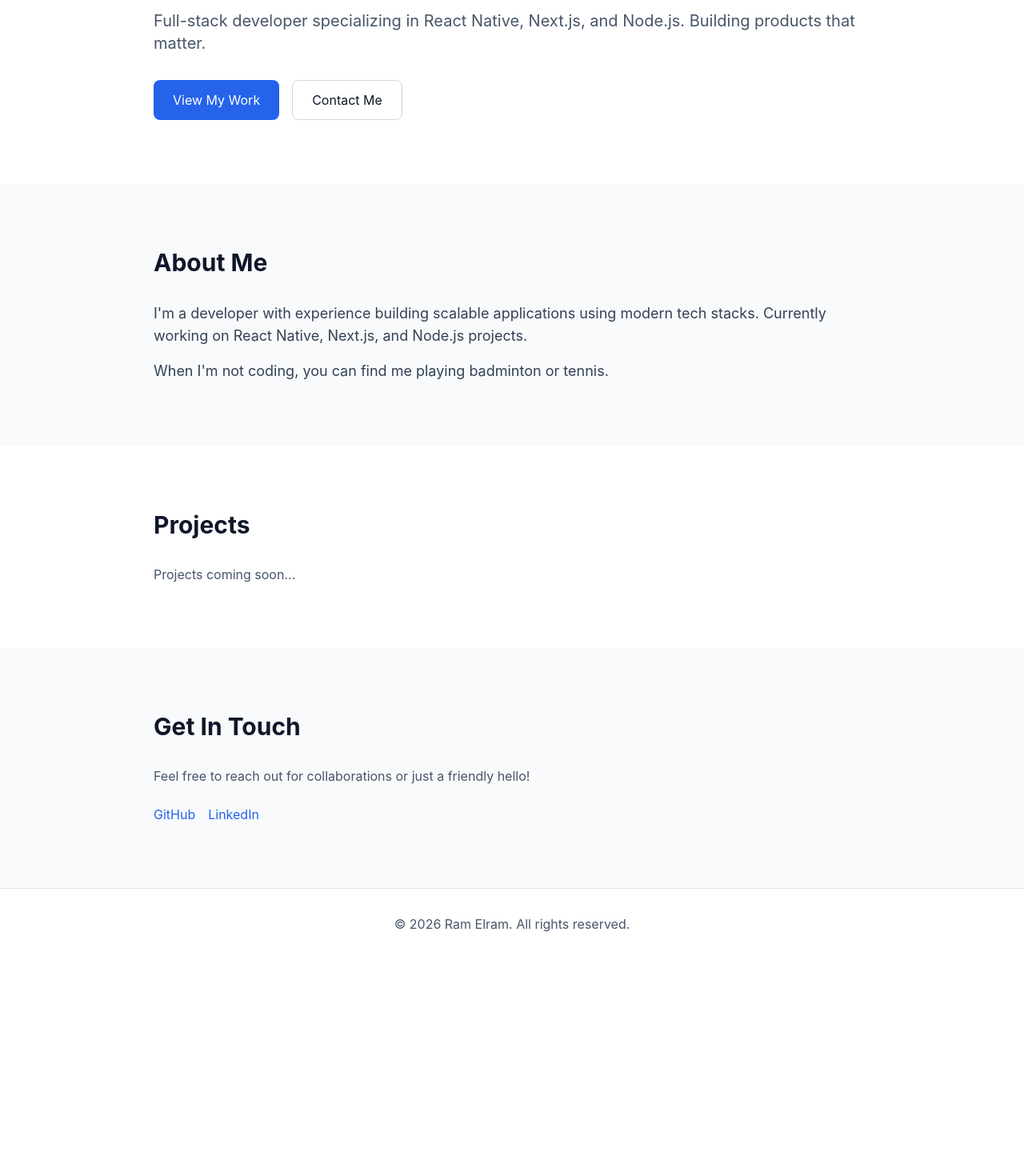
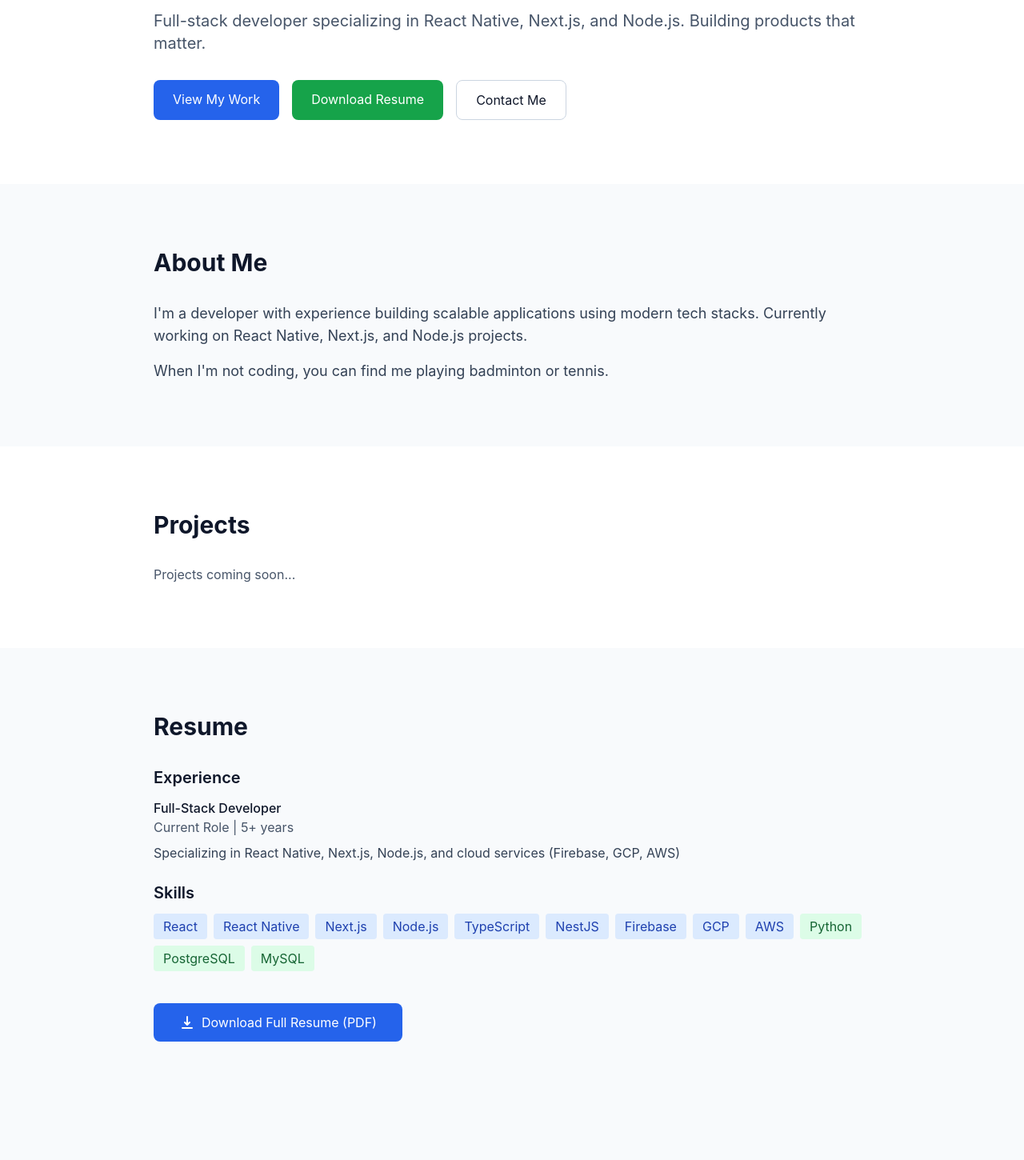
Before and after one commit to e6654321/personal-website, a Next.js app: page / in a window 1280 px wide. Shown: the part 180-1630 px from the top of the page at 80% size. Before the commit the page ends 1379 px from the top, so only its background shows below. Built offline with nearby package versions, Linux system fonts and the light colour scheme.

Commit message:
Add CV/Resume section with download link and skills showcase

```diff
--- a/app/page.tsx
+++ b/app/page.tsx
@@ -8,6 +8,7 @@ export default function Home() {
           <div className="flex gap-6">
             <a href="#about" className="hover:text-blue-600">About</a>
             <a href="#projects" className="hover:text-blue-600">Projects</a>
+            <a href="#resume" className="hover:text-blue-600">Resume</a>
             <a href="#contact" className="hover:text-blue-600">Contact</a>
           </div>
         </div>
@@ -22,12 +23,15 @@ export default function Home() {
             Building products that matter.
           </p>
           <div className="flex gap-4">
-            <button className="bg-blue-600 text-white px-6 py-3 rounded-lg hover:bg-blue-700">
+            <a href="#projects" className="bg-blue-600 text-white px-6 py-3 rounded-lg hover:bg-blue-700 inline-block">
               View My Work
-            </button>
-            <button className="border border-slate-300 dark:border-slate-700 px-6 py-3 rounded-lg hover:bg-slate-50 dark:hover:bg-slate-900">
+            </a>
+            <a href="/resume.pdf" download className="bg-green-600 text-white px-6 py-3 rounded-lg hover:bg-green-700 inline-block">
+              Download Resume
+            </a>
+            <a href="#contact" className="border border-slate-300 dark:border-slate-700 px-6 py-3 rounded-lg hover:bg-slate-50 dark:hover:bg-slate-900 inline-block">
               Contact Me
-            </button>
+            </a>
           </div>
         </div>
       </section>
@@ -56,6 +60,56 @@ export default function Home() {
         </div>
       </section>
 
+      {/* Resume Section */}
+      <section id="resume" className="py-20 px-4 bg-slate-50 dark:bg-slate-900">
+        <div className="max-w-4xl mx-auto">
+          <h3 className="text-3xl font-bold mb-8">Resume</h3>
+          <div className="space-y-6">
+            <div>
+              <h4 className="text-xl font-semibold mb-3">Experience</h4>
+              <div className="mb-4">
+                <p className="font-medium">Full-Stack Developer</p>
+                <p className="text-slate-600 dark:text-slate-400">Current Role | 5+ years</p>
+                <p className="text-slate-700 dark:text-slate-300 mt-2">
+                  Specializing in React Native, Next.js, Node.js, and cloud services (Firebase, GCP, AWS)
+                </p>
+              </div>
+            </div>
+
+            <div>
+              <h4 className="text-xl font-semibold mb-3">Skills</h4>
+              <div className="flex flex-wrap gap-2">
+                <span className="bg-blue-100 dark:bg-blue-900 text-blue-800 dark:text-blue-200 px-3 py-1 rounded">React</span>
+                <span className="bg-blue-100 dark:bg-blue-900 text-blue-800 dark:text-blue-200 px-3 py-1 rounded">React Native</span>
+                <span className="bg-blue-100 dark:bg-blue-900 text-blue-800 dark:text-blue-200 px-3 py-1 rounded">Next.js</span>
+                <span className="bg-blue-100 dark:bg-blue-900 text-blue-800 dark:text-blue-200 px-3 py-1 rounded">Node.js</span>
+                <span className="bg-blue-100 dark:bg-blue-900 text-blue-800 dark:text-blue-200 px-3 py-1 rounded">TypeScript</span>
+                <span className="bg-blue-100 dark:bg-blue-900 text-blue-800 dark:text-blue-200 px-3 py-1 rounded">NestJS</span>
+                <span className="bg-blue-100 dark:bg-blue-900 text-blue-800 dark:text-blue-200 px-3 py-1 rounded">Firebase</span>
+                <span className="bg-blue-100 dark:bg-blue-900 text-blue-800 dark:text-blue-200 px-3 py-1 rounded">GCP</span>
+                <span className="bg-blue-100 dark:bg-blue-900 text-blue-800 dark:text-blue-200 px-3 py-1 rounded">AWS</span>
+                <span className="bg-green-100 dark:bg-green-900 text-green-800 dark:text-green-200 px-3 py-1 rounded">Python</span>
+                <span className="bg-green-100 dark:bg-green-900 text-green-800 dark:text-green-200 px-3 py-1 rounded">PostgreSQL</span>
+                <span className="bg-green-100 dark:bg-green-900 text-green-800 dark:text-green-200 px-3 py-1 rounded">MySQL</span>
+              </div>
+            </div>
+
+            <div className="pt-4">
+              <a
+                href="/resume.pdf"
+                download
+                className="bg-blue-600 text-white px-8 py-3 rounded-lg hover:bg-blue-700 inline-flex items-center gap-2"
+              >
+                <svg xmlns="http://www.w3.org/2000/svg" className="h-5 w-5" viewBox="0 0 20 20" fill="currentColor">
+                  <path fillRule="evenodd" d="M3 17a1 1 0 011-1h12a1 1 0 110 2H4a1 1 0 01-1-1zm3.293-7.707a1 1 0 011.414 0L9 10.586V3a1 1 0 112 0v7.586l1.293-1.293a1 1 0 111.414 1.414l-3 3a1 1 0 01-1.414 0l-3-3a1 1 0 010-1.414z" clipRule="evenodd" />
+                </svg>
+                Download Full Resume (PDF)
+              </a>
+            </div>
+          </div>
+        </div>
+      </section>
+
       {/* Contact Section */}
       <section id="contact" className="py-20 px-4 bg-slate-50 dark:bg-slate-900">
         <div className="max-w-4xl mx-auto">
```
